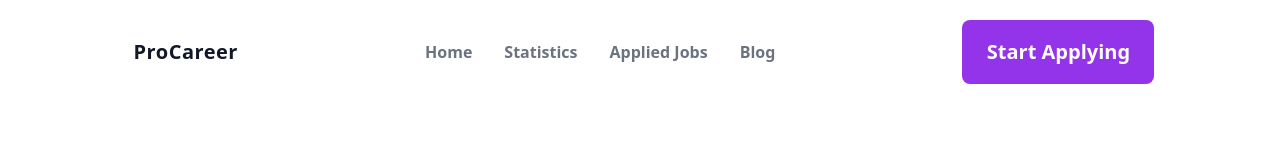
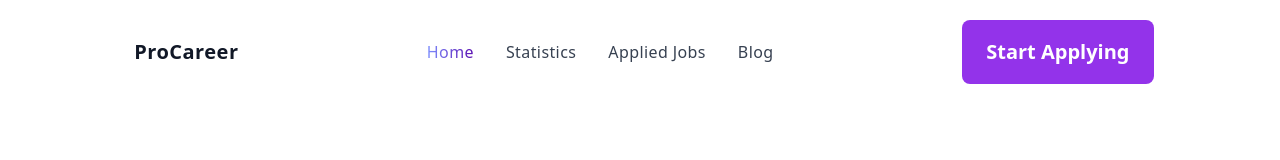
Before and after one commit to SadmanJawad/Assignment-9-Career-Hub, a React (Vite) app: page / in a window 1280 px wide. Shown: the top 160 px of the page. Built offline with nearby package versions, Linux system fonts and the light colour scheme.

Commit message:
active link added

```diff
--- a/src/components/Header.jsx
+++ b/src/components/Header.jsx
@@ -18,7 +18,12 @@ const Header = () => {
         </Link>
         <ul className="items-center hidden space-x-8 lg:flex  text-gray-500 font-semibold">
           <li>
-            <NavLink to="/" aria-label="Home" title="Home">
+            <NavLink
+              to="/"
+              aria-label="Home"
+              title="Home"
+              className={({ isActive }) => (isActive ? "active" : "default")}
+            >
               Home
             </NavLink>
           </li>
@@ -27,6 +32,7 @@ const Header = () => {
               to="/statistics"
               aria-label="Statistics"
               title="Statistics"
+              className={({ isActive }) => (isActive ? "active" : "default")}
             >
               Statistics
             </NavLink>
@@ -36,12 +42,18 @@ const Header = () => {
               to="/applied"
               aria-label="Applied-Jobs"
               title="Applied-Jobs"
+              className={({ isActive }) => (isActive ? "active" : "default")}
             >
               Applied Jobs
             </NavLink>
           </li>
           <li>
-            <NavLink to="/blog" aria-label="Blog" title="Blog">
+            <NavLink
+              to="/blog"
+              aria-label="Blog"
+              title="Blog"
+              className={({ isActive }) => (isActive ? "active" : "default")}
+            >
               Blog
             </NavLink>
           </li>
--- a/src/index.css
+++ b/src/index.css
@@ -16,3 +16,10 @@
 .btn-small{
   @apply font-medium transition duration-200 shadow-md md:mb-0 px-3 py-1 md:px-4 md:py-1 text-lg rounded-sm border-transparent border-2 text-white hover:bg-orange-400 bg-gradient-to-r from-[#7E90FE] to-[#9873FF]
 }
+.active {
+  @apply font-medium tracking-wide bg-clip-text text-transparent bg-gradient-to-r from-[#7E90FE] to-[#5b10b1] transition-colors duration-200
+}
+
+.default {
+  @apply font-medium tracking-wide text-gray-700 transition-colors duration-200 hover:text-[#aa91c7]
+}
```
